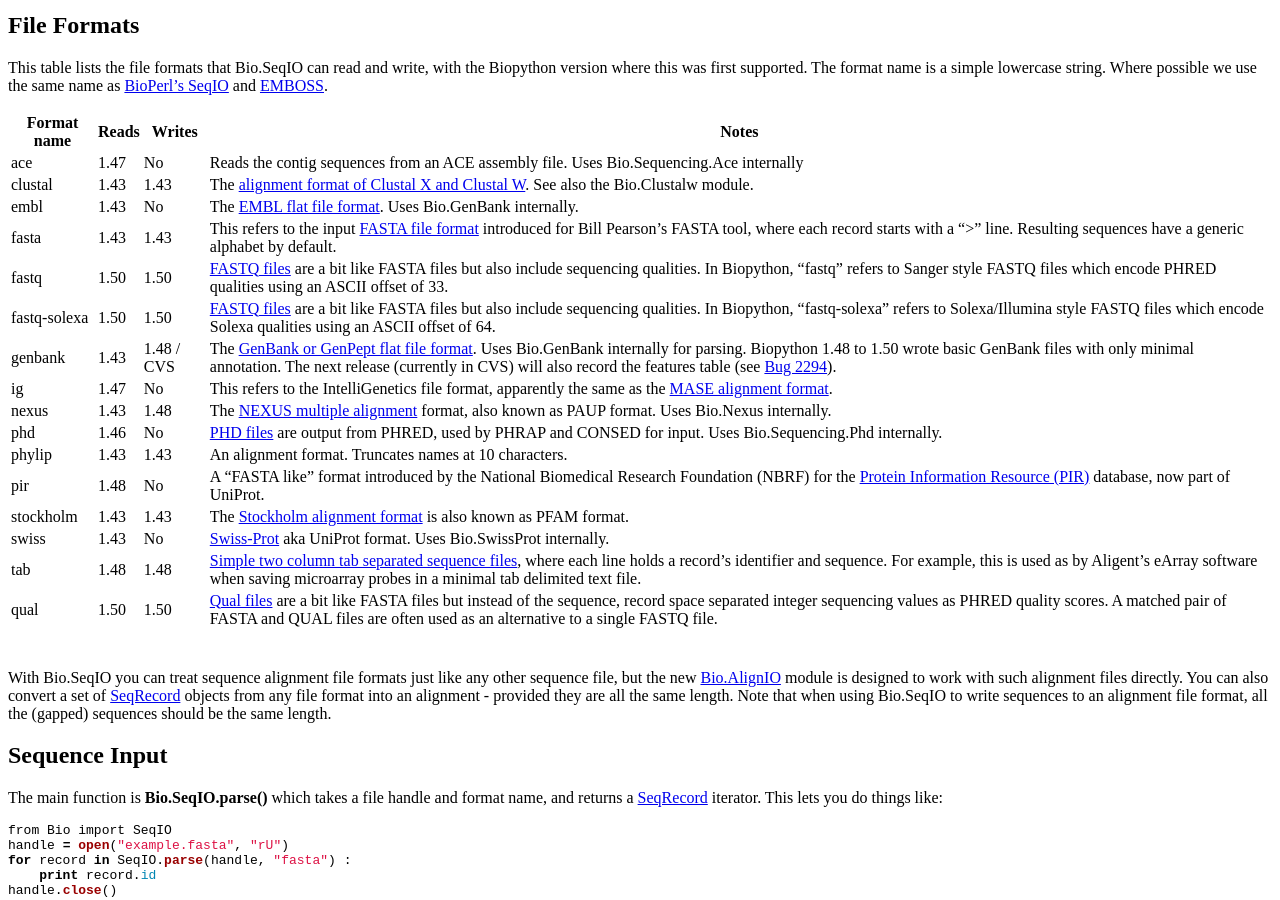
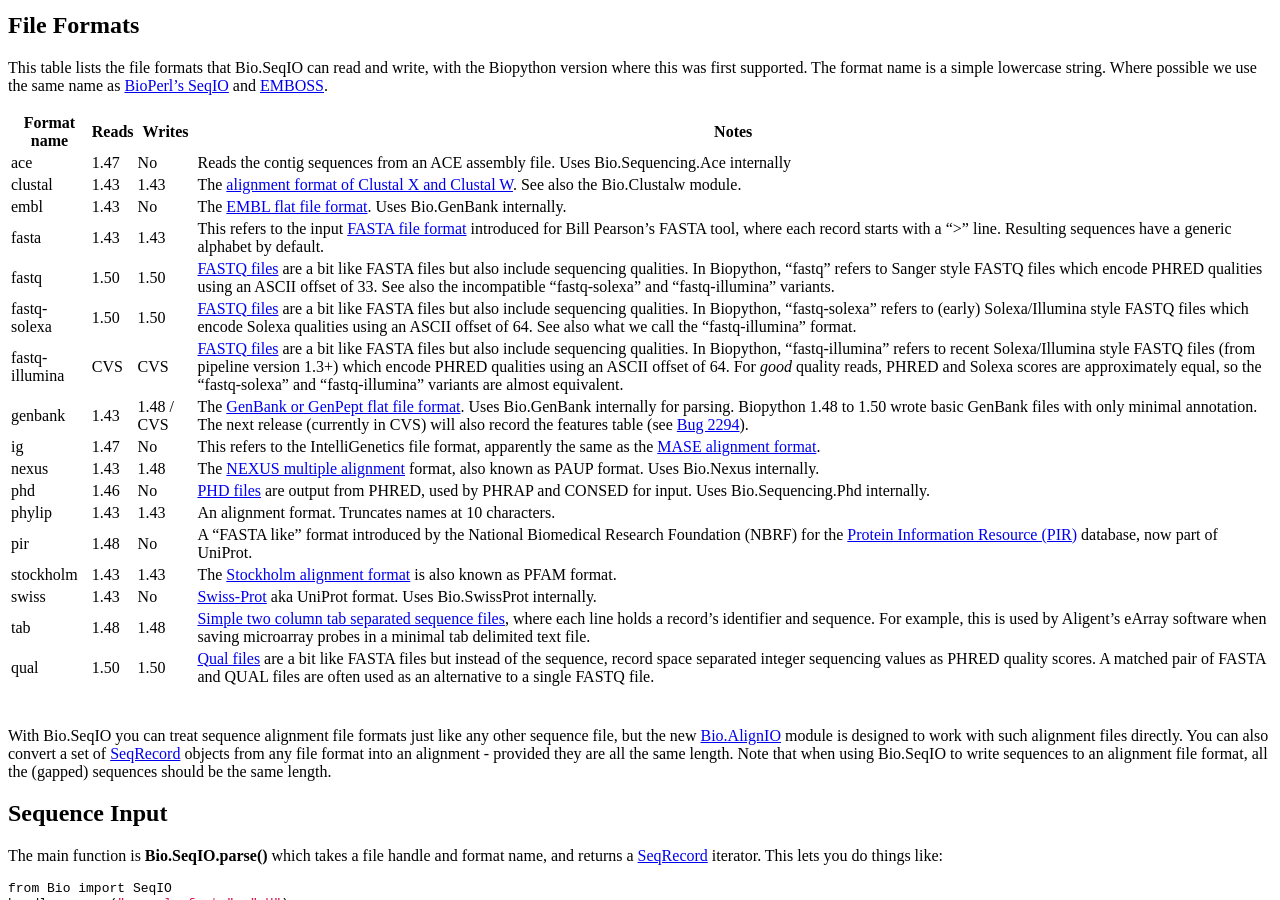
Before and after one commit to biopython/biopython.github.io, a Jekyll site: the page built from wiki/SeqIO.md, in a window 1280 px wide and 900 px high, scrolled down 415 px. Built offline with Jekyll 4.4.1, drawn with Linux system fonts in a browser that asks for light colours.

Commit message:
/* File Formats */ The new Illumina 1.3+ FASTQ file format

```diff
--- a/wiki/SeqIO.md
+++ b/wiki/SeqIO.md
@@ -54,24 +54,25 @@ name is a simple lowercase string. Where possible we use the same name
 as [BioPerl's SeqIO](bp:HOWTO:SeqIO#Formats "wikilink") and
 [EMBOSS](http://emboss.sourceforge.net/docs/themes/SequenceFormats.html).
 
-| Format name  | Reads | Writes     | Notes                                                                                                                                                                                                                                                                                                                                                  |
-|--------------|-------|------------|--------------------------------------------------------------------------------------------------------------------------------------------------------------------------------------------------------------------------------------------------------------------------------------------------------------------------------------------------------|
-| ace          | 1.47  | No         | Reads the contig sequences from an ACE assembly file. Uses Bio.Sequencing.Ace internally                                                                                                                                                                                                                                                               |
-| clustal      | 1.43  | 1.43       | The [alignment format of Clustal X and Clustal W](bp:ClustalW_multiple_alignment_format "wikilink"). See also the Bio.Clustalw module.                                                                                                                                                                                                                 |
-| embl         | 1.43  | No         | The [EMBL flat file format](bp:EMBL_sequence_format "wikilink"). Uses Bio.GenBank internally.                                                                                                                                                                                                                                                          |
-| fasta        | 1.43  | 1.43       | This refers to the input [FASTA file format](bp:FASTA_sequence_format "wikilink") introduced for Bill Pearson's FASTA tool, where each record starts with a "&gt;" line. Resulting sequences have a generic alphabet by default.                                                                                                                       |
-| fastq        | 1.50  | 1.50       | [FASTQ files](bp:FASTQ_sequence_format "wikilink") are a bit like FASTA files but also include sequencing qualities. In Biopython, "fastq" refers to Sanger style FASTQ files which encode PHRED qualities using an ASCII offset of 33.                                                                                                                |
-| fastq-solexa | 1.50  | 1.50       | [FASTQ files](bp:FASTQ_sequence_format "wikilink") are a bit like FASTA files but also include sequencing qualities. In Biopython, "fastq-solexa" refers to Solexa/Illumina style FASTQ files which encode Solexa qualities using an ASCII offset of 64.                                                                                               |
-| genbank      | 1.43  | 1.48 / CVS | The [GenBank or GenPept flat file format](bp:GenBank_sequence_format "wikilink"). Uses Bio.GenBank internally for parsing. Biopython 1.48 to 1.50 wrote basic GenBank files with only minimal annotation. The next release (currently in CVS) will also record the features table (see [Bug 2294](http://bugzilla.open-bio.org/show_bug.cgi?id=2294)). |
-| ig           | 1.47  | No         | This refers to the IntelliGenetics file format, apparently the same as the [MASE alignment format](bp:Mase_multiple_alignment_format "wikilink").                                                                                                                                                                                                      |
-| nexus        | 1.43  | 1.48       | The [NEXUS multiple alignment](bp:NEXUS_multiple_alignment_format "wikilink") format, also known as PAUP format. Uses Bio.Nexus internally.                                                                                                                                                                                                            |
-| phd          | 1.46  | No         | [PHD files](bp:PHD_sequence_format "wikilink") are output from PHRED, used by PHRAP and CONSED for input. Uses Bio.Sequencing.Phd internally.                                                                                                                                                                                                          |
-| phylip       | 1.43  | 1.43       | An alignment format. Truncates names at 10 characters.                                                                                                                                                                                                                                                                                                 |
-| pir          | 1.48  | No         | A "FASTA like" format introduced by the National Biomedical Research Foundation (NBRF) for the [Protein Information Resource (PIR)](bp:PIR_sequence_format "wikilink") database, now part of UniProt.                                                                                                                                                  |
-| stockholm    | 1.43  | 1.43       | The [Stockholm alignment format](bp:Stockholm_multiple_alignment_format "wikilink") is also known as PFAM format.                                                                                                                                                                                                                                      |
-| swiss        | 1.43  | No         | [Swiss-Prot](bp:Swissprot_sequence_format "wikilink") aka UniProt format. Uses Bio.SwissProt internally.                                                                                                                                                                                                                                               |
-| tab          | 1.48  | 1.48       | [Simple two column tab separated sequence files](bp:Tab_sequence_format "wikilink"), where each line holds a record's identifier and sequence. For example, this is used as by Aligent's eArray software when saving microarray probes in a minimal tab delimited text file.                                                                           |
-| qual         | 1.50  | 1.50       | [Qual files](bp:Qual_sequence_format "wikilink") are a bit like FASTA files but instead of the sequence, record space separated integer sequencing values as PHRED quality scores. A matched pair of FASTA and QUAL files are often used as an alternative to a single FASTQ file.                                                                     |
+| Format name    | Reads | Writes     | Notes                                                                                                                                                                                                                                                                                                                                                                                                                                               |
+|----------------|-------|------------|-----------------------------------------------------------------------------------------------------------------------------------------------------------------------------------------------------------------------------------------------------------------------------------------------------------------------------------------------------------------------------------------------------------------------------------------------------|
+| ace            | 1.47  | No         | Reads the contig sequences from an ACE assembly file. Uses Bio.Sequencing.Ace internally                                                                                                                                                                                                                                                                                                                                                            |
+| clustal        | 1.43  | 1.43       | The [alignment format of Clustal X and Clustal W](bp:ClustalW_multiple_alignment_format "wikilink"). See also the Bio.Clustalw module.                                                                                                                                                                                                                                                                                                              |
+| embl           | 1.43  | No         | The [EMBL flat file format](bp:EMBL_sequence_format "wikilink"). Uses Bio.GenBank internally.                                                                                                                                                                                                                                                                                                                                                       |
+| fasta          | 1.43  | 1.43       | This refers to the input [FASTA file format](bp:FASTA_sequence_format "wikilink") introduced for Bill Pearson's FASTA tool, where each record starts with a "&gt;" line. Resulting sequences have a generic alphabet by default.                                                                                                                                                                                                                    |
+| fastq          | 1.50  | 1.50       | [FASTQ files](bp:FASTQ_sequence_format "wikilink") are a bit like FASTA files but also include sequencing qualities. In Biopython, "fastq" refers to Sanger style FASTQ files which encode PHRED qualities using an ASCII offset of 33. See also the incompatible "fastq-solexa" and "fastq-illumina" variants.                                                                                                                                     |
+| fastq-solexa   | 1.50  | 1.50       | [FASTQ files](bp:FASTQ_sequence_format "wikilink") are a bit like FASTA files but also include sequencing qualities. In Biopython, "fastq-solexa" refers to (early) Solexa/Illumina style FASTQ files which encode Solexa qualities using an ASCII offset of 64. See also what we call the "fastq-illumina" format.                                                                                                                                 |
+| fastq-illumina | CVS   | CVS        | [FASTQ files](bp:FASTQ_sequence_format "wikilink") are a bit like FASTA files but also include sequencing qualities. In Biopython, "fastq-illumina" refers to recent Solexa/Illumina style FASTQ files (from pipeline version 1.3+) which encode PHRED qualities using an ASCII offset of 64. For *good* quality reads, PHRED and Solexa scores are approximately equal, so the "fastq-solexa" and "fastq-illumina" variants are almost equivalent. |
+| genbank        | 1.43  | 1.48 / CVS | The [GenBank or GenPept flat file format](bp:GenBank_sequence_format "wikilink"). Uses Bio.GenBank internally for parsing. Biopython 1.48 to 1.50 wrote basic GenBank files with only minimal annotation. The next release (currently in CVS) will also record the features table (see [Bug 2294](http://bugzilla.open-bio.org/show_bug.cgi?id=2294)).                                                                                              |
+| ig             | 1.47  | No         | This refers to the IntelliGenetics file format, apparently the same as the [MASE alignment format](bp:Mase_multiple_alignment_format "wikilink").                                                                                                                                                                                                                                                                                                   |
+| nexus          | 1.43  | 1.48       | The [NEXUS multiple alignment](bp:NEXUS_multiple_alignment_format "wikilink") format, also known as PAUP format. Uses Bio.Nexus internally.                                                                                                                                                                                                                                                                                                         |
+| phd            | 1.46  | No         | [PHD files](bp:PHD_sequence_format "wikilink") are output from PHRED, used by PHRAP and CONSED for input. Uses Bio.Sequencing.Phd internally.                                                                                                                                                                                                                                                                                                       |
+| phylip         | 1.43  | 1.43       | An alignment format. Truncates names at 10 characters.                                                                                                                                                                                                                                                                                                                                                                                              |
+| pir            | 1.48  | No         | A "FASTA like" format introduced by the National Biomedical Research Foundation (NBRF) for the [Protein Information Resource (PIR)](bp:PIR_sequence_format "wikilink") database, now part of UniProt.                                                                                                                                                                                                                                               |
+| stockholm      | 1.43  | 1.43       | The [Stockholm alignment format](bp:Stockholm_multiple_alignment_format "wikilink") is also known as PFAM format.                                                                                                                                                                                                                                                                                                                                   |
+| swiss          | 1.43  | No         | [Swiss-Prot](bp:Swissprot_sequence_format "wikilink") aka UniProt format. Uses Bio.SwissProt internally.                                                                                                                                                                                                                                                                                                                                            |
+| tab            | 1.48  | 1.48       | [Simple two column tab separated sequence files](bp:Tab_sequence_format "wikilink"), where each line holds a record's identifier and sequence. For example, this is used by Aligent's eArray software when saving microarray probes in a minimal tab delimited text file.                                                                                                                                                                           |
+| qual           | 1.50  | 1.50       | [Qual files](bp:Qual_sequence_format "wikilink") are a bit like FASTA files but instead of the sequence, record space separated integer sequencing values as PHRED quality scores. A matched pair of FASTA and QUAL files are often used as an alternative to a single FASTQ file.                                                                                                                                                                  |
 ||
 
 With Bio.SeqIO you can treat sequence alignment file formats just like
```
Also changed, not shown: 1 other file.
